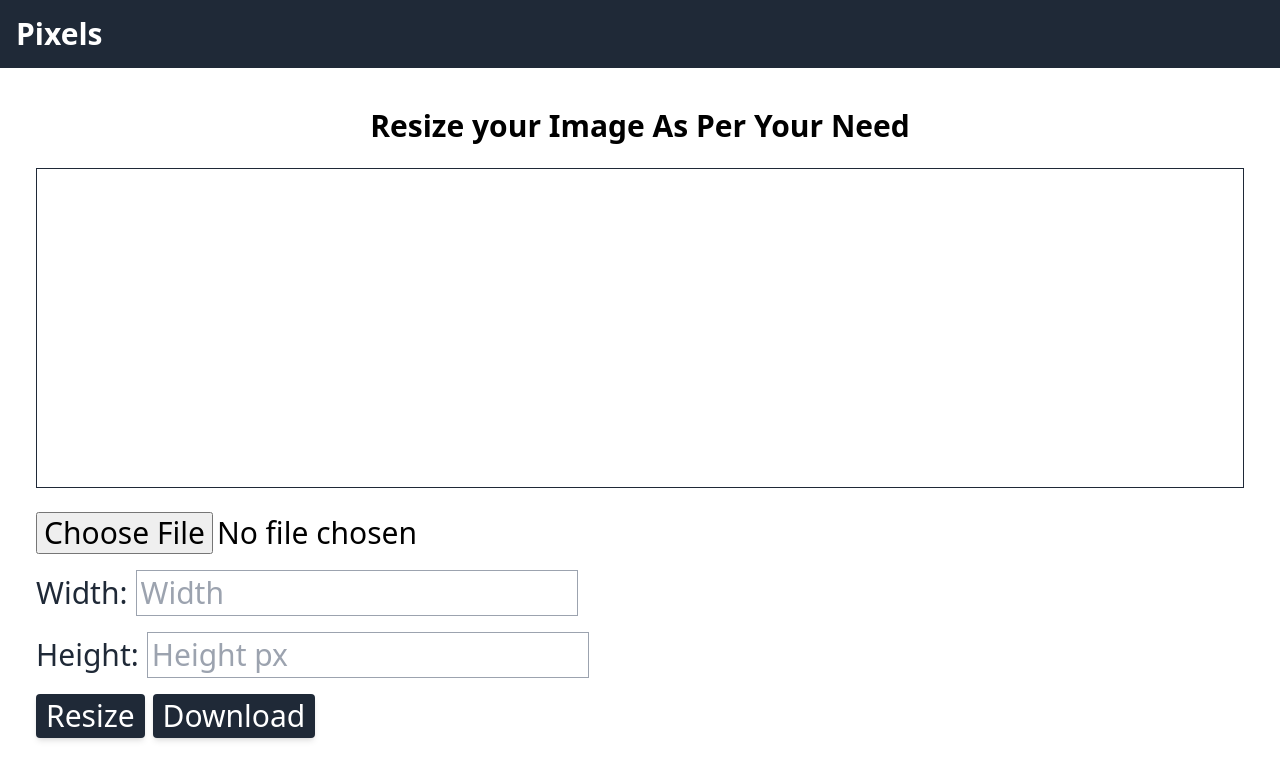
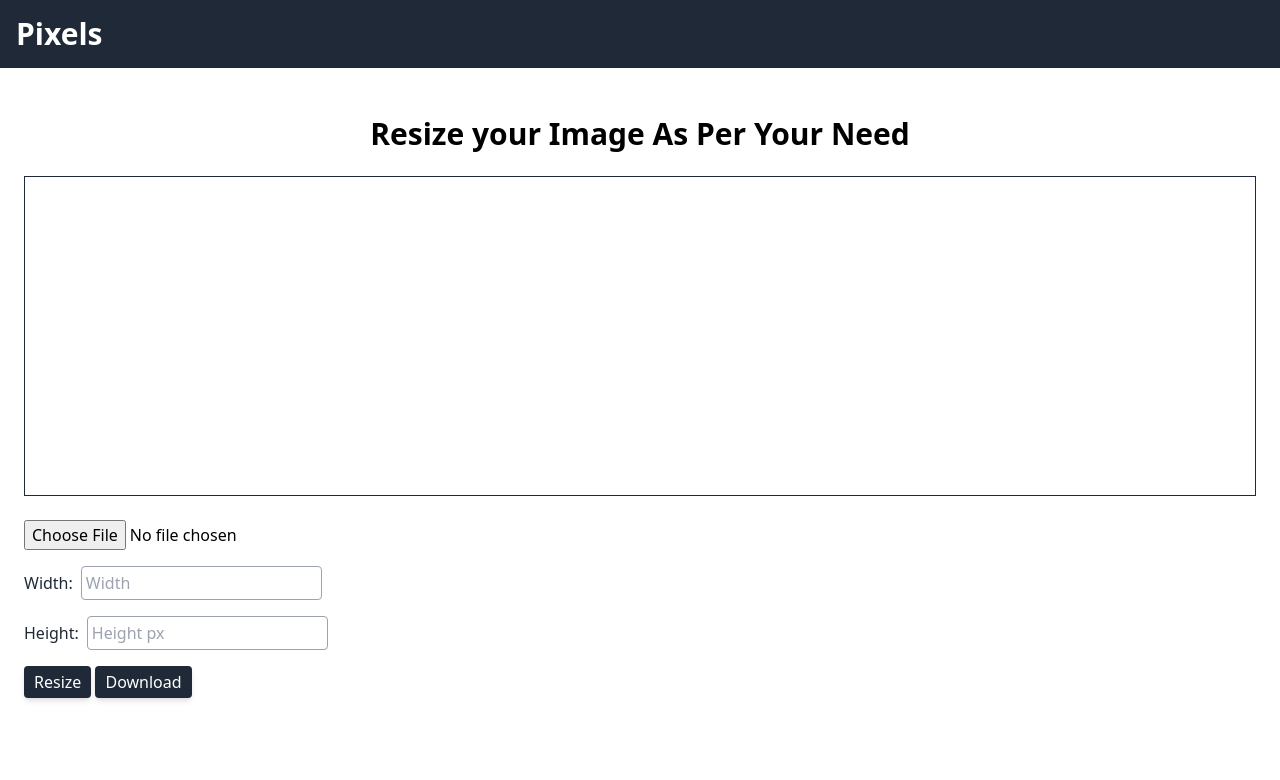
Before and after one commit to tuesdaybloom/pixels, a plain HTML site: page index.html in a window 1280 px wide. Drawn offline with nearby package versions, Linux system fonts and the light colour scheme.

Commit message:
first commit

```diff
--- a/index.html
+++ b/index.html
@@ -6,14 +6,14 @@
     <title>Pixels</title>
     <script src="https://cdn.tailwindcss.com"></script>
 </head>
-<body class="text-xl md:text-2xl xl:text-3xl">
-    <nav class="bg-gray-800 p-4 ">
+<body >
+    <nav class="bg-gray-800 p-4 text-xl md:text-2xl xl:text-3xl">
         <div class="container mx-auto flex justify-between items-center">
             <p class="text-white font-semibold">Pixels</p>
         </div>
     </nav>
-    <div class="container p-4 px-9 ">
-        <h1 class=" font-bold mt-6 text-center">
+    <div class="container p-8 md:p-6 ">
+        <h1 class=" font-bold mt-6 text-center text-xl md:text-2xl xl:text-3xl">
             Resize your Image As Per Your Need
         </h1>
         <div id="img-container" class="my-6 border-gray-800 border p-2 flex justify-center items-center" style="height:40vh;">
@@ -24,11 +24,11 @@
         </div>
         <div class="my-4 flex items-center space-x-2">
             <label for="width" class="text-gray-800">Width:</label>
-            <input id="width" type="number" class="border border-gray-400 p-1 focus:outline-none focus:ring-2 focus:ring-gray-800" placeholder="Width">
+            <input id="width" type="number" class="border border-gray-400 p-1 focus:outline-none focus:ring-2 focus:ring-gray-800 rounded" placeholder="Width">
         </div>
         <div class="my-4 flex items-center space-x-2">
             <label for="height" class="text-gray-800">Height:</label>
-            <input id="height" type="number" class="border border-gray-400 p-1 focus:outline-none focus:ring-2 focus:ring-gray-800" placeholder="Height px">
+            <input id="height" type="number" class="border border-gray-400 p-1 focus:outline-none focus:ring-2 focus:ring-gray-800 rounded" placeholder="Height px">
         </div>
         <div class="my-4">
             <button id="resize" type="button" class="bg-gray-800 text-white py-1 px-2.5 hover:bg-gray-400 rounded shadow-md">Resize</button>
```
